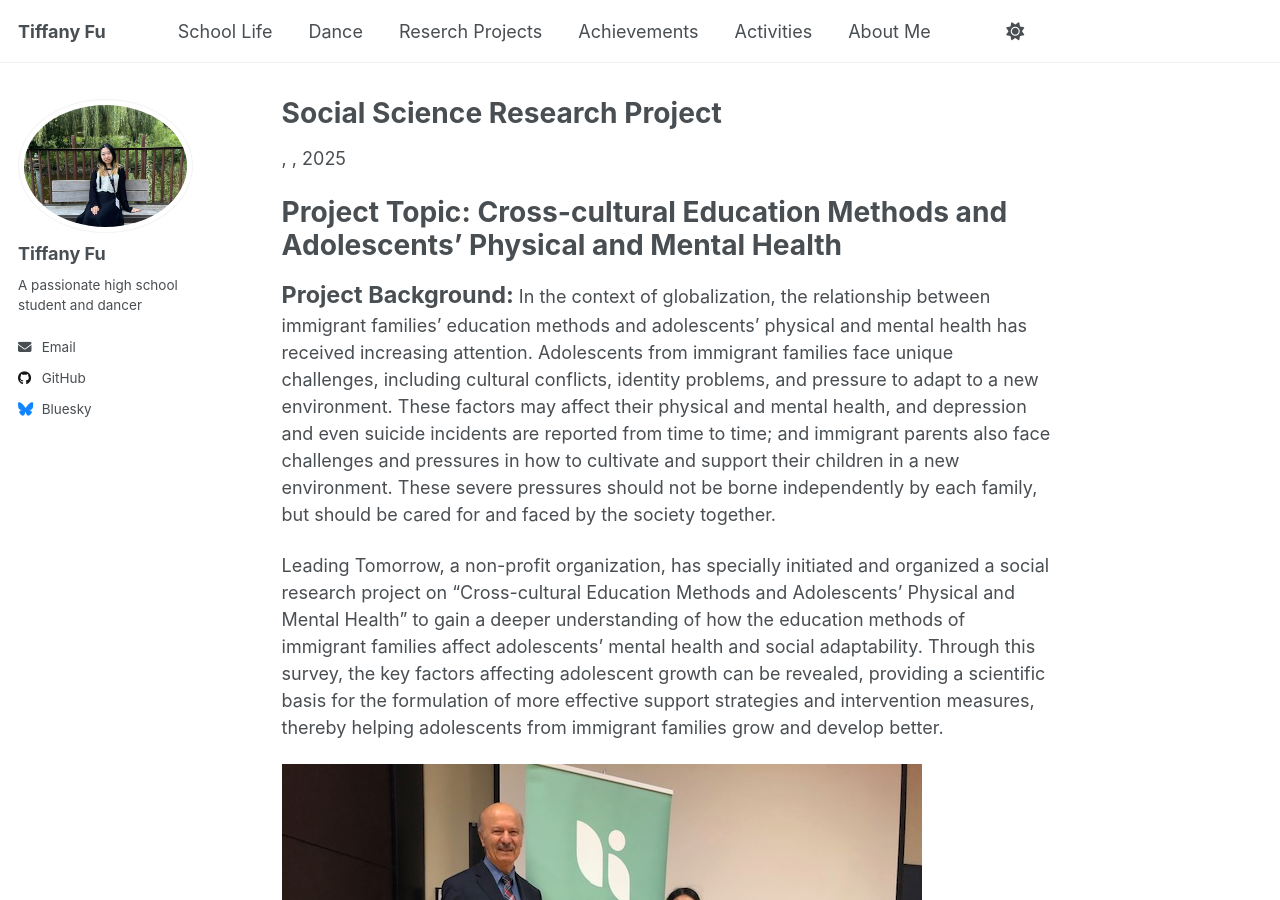
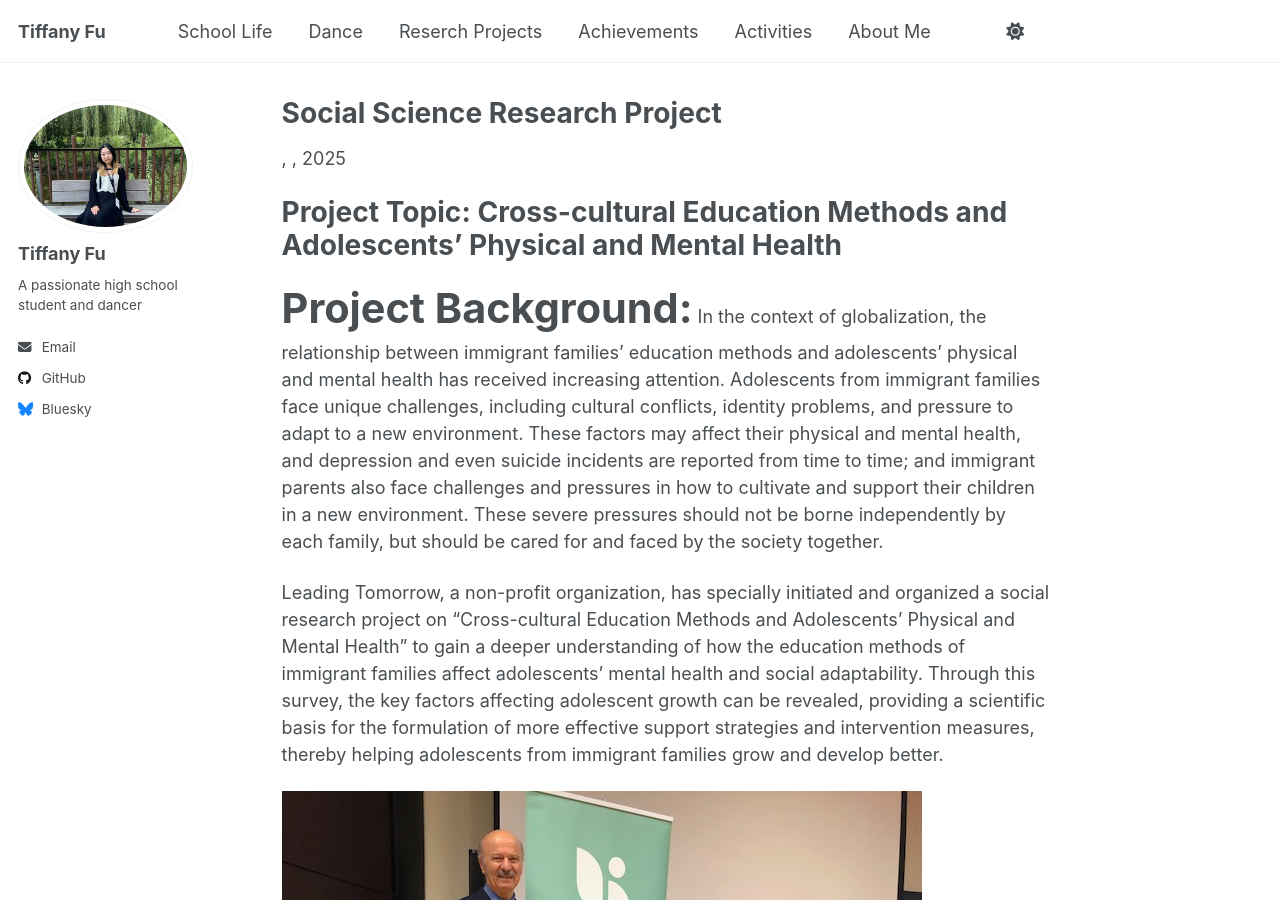
Before and after one commit to TiffanyJTFu/TiffanyFu, a Jekyll site: the page built from _teaching/2015-spring-teaching-2.md, in a window 1280 px wide and 900 px high. Built offline with Jekyll 4.4.1, drawn with Linux system fonts in a browser that asks for light colours; a script that is not in the unit is left out.

Commit message:
Update 2015-spring-teaching-2.md

```diff
--- a/_teaching/2015-spring-teaching-2.md
+++ b/_teaching/2015-spring-teaching-2.md
@@ -8,7 +8,7 @@ location: "Toronto Canada"
 
 Project Topic: Cross-cultural Education Methods and Adolescents' Physical and Mental Health
 =====
-<span style="font-size:1.3em;"><b>Project Background:</b></span>
+<span style="font-size:2.3em;"><b>Project Background:</b></span>
 In the context of globalization, the relationship between immigrant families' education methods and adolescents' physical and mental health has received increasing attention. Adolescents from immigrant families face unique challenges, including cultural conflicts, identity problems, and pressure to adapt to a new environment. These factors may affect their physical and mental health, and depression and even suicide incidents are reported from time to time; and immigrant parents also face challenges and pressures in how to cultivate and support their children in a new environment. These severe pressures should not be borne independently by each family, but should be cared for and faced by the society together.
 
 Leading Tomorrow, a non-profit organization, has specially initiated and organized a social research project on "Cross-cultural Education Methods and Adolescents' Physical and Mental Health" to gain a deeper understanding of how the education methods of immigrant families affect adolescents' mental health and social adaptability. Through this survey, the key factors affecting adolescent growth can be revealed, providing a scientific basis for the formulation of more effective support strategies and intervention measures, thereby helping adolescents from immigrant families grow and develop better.
```
